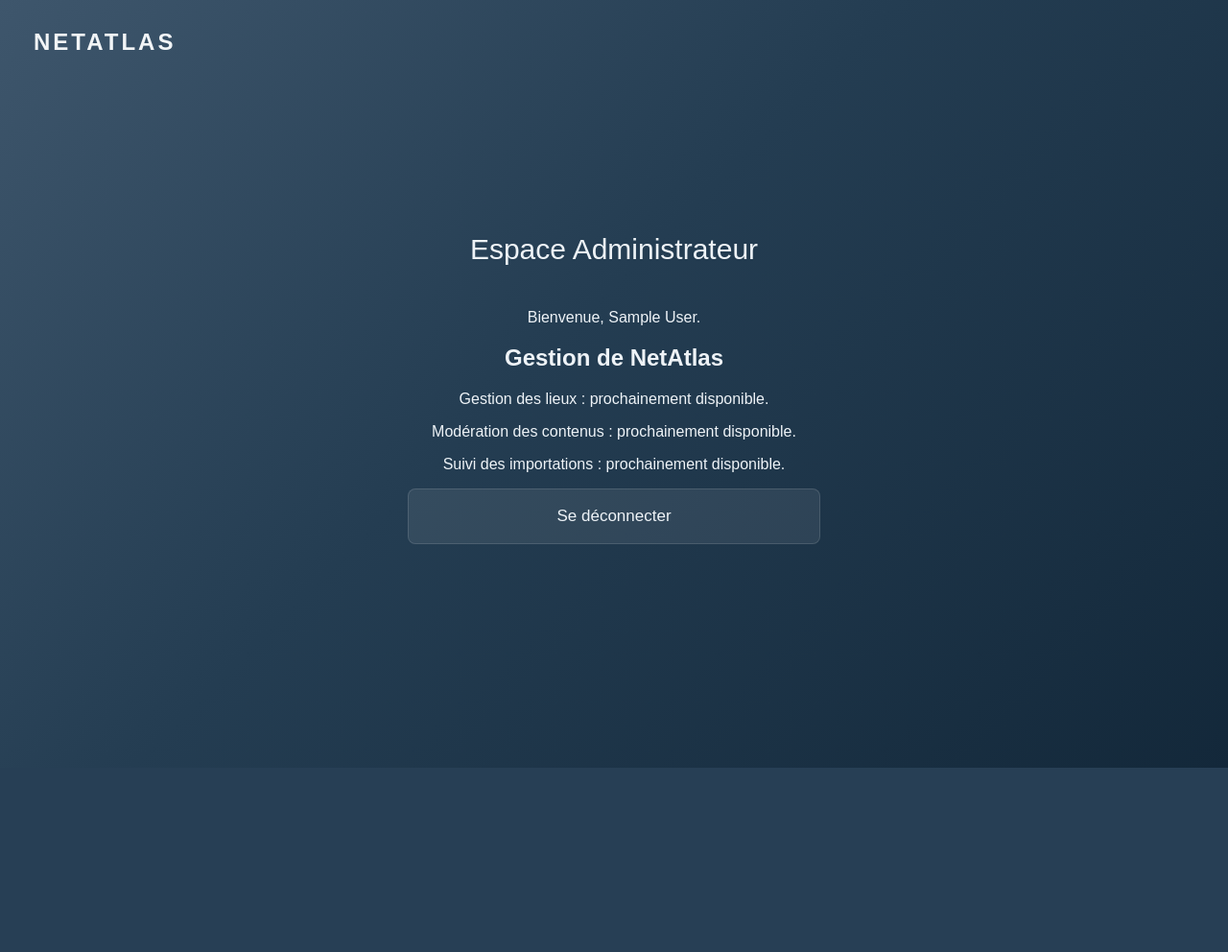
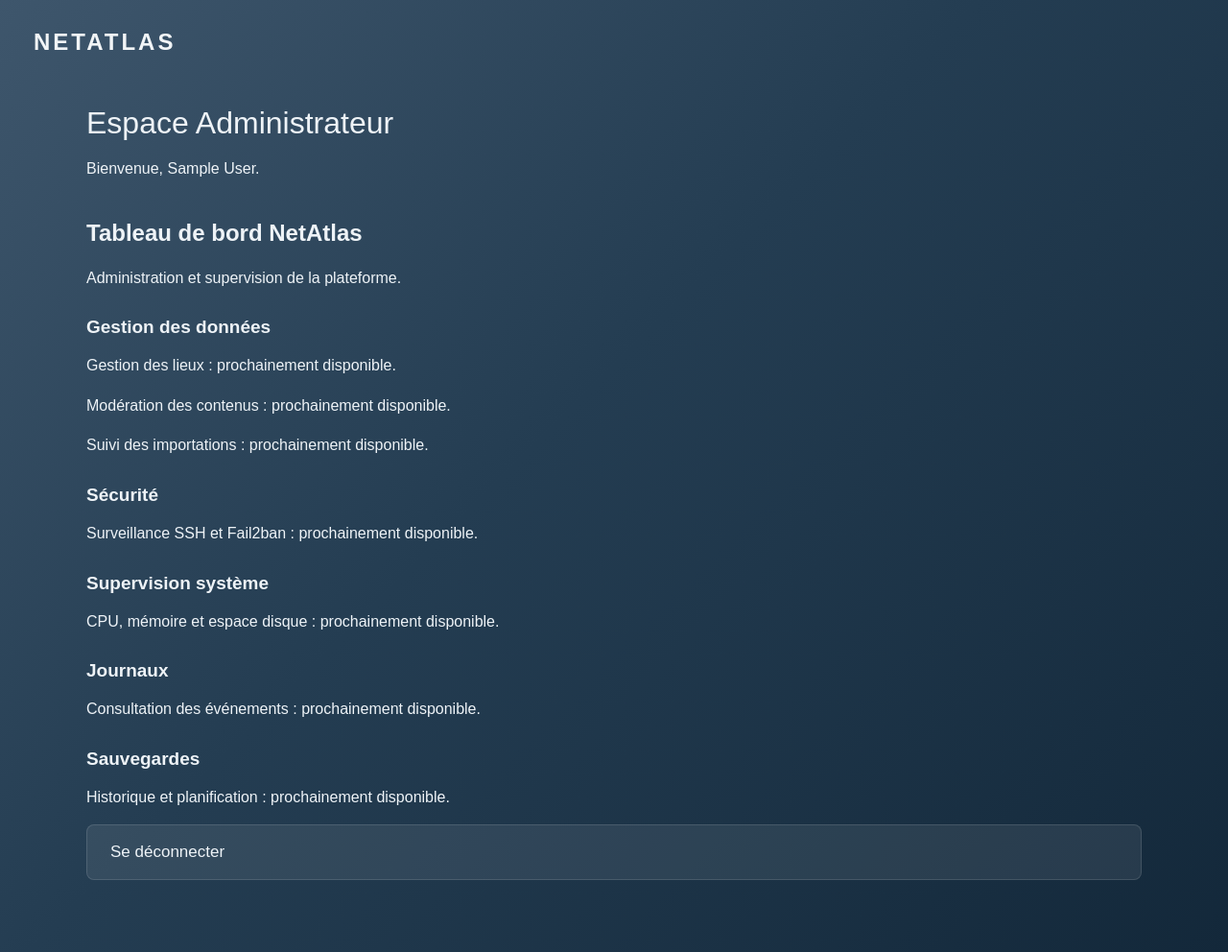
Before and after one commit to mirroir/NetAtlas, a Flask app: page /admin in a window 1280 px wide. Shown: the whole page at 96% size. Before the commit the page ends 800 px from the top, so only its background shows below. Run offline with Flask 3, Linux system fonts and the light colour scheme; the visitor is signed in with stand-in values (Sample User, id 1); some libraries are stand-ins or nearby versions.

Commit message:
Ajout de la préparation Passkey administrateur et amélioration du tableau de bord

```diff
--- a/web/app.py
+++ b/web/app.py
@@ -1,18 +1,24 @@
+import hashlib
 import os
+import secrets
 import sys
 from pathlib import Path
 
 from flask import Flask, redirect, render_template, request, session, url_for
 from flask_wtf.csrf import CSRFProtect
 from psycopg.errors import UniqueViolation
+from webauthn import options_to_json
 
 sys.path.insert(0, str(Path(__file__).resolve().parents[1] / "python"))
 
+
+from webauthn_service import generer_options_enregistrement
 
 from database import (
     ajouter_avis,
     authentifier_utilisateur,
     creer_utilisateur,
+    enregistrer_challenge_webauthn,
     enregistrer_reaction,
     get_avis_by_place,
     get_contexte_recherche,
@@ -261,6 +267,68 @@
         nom=session.get("nom"),
     )
 
+
+# ============================================================
+# PASSKEY - PREPARATION ENREGISTREMENT ADMINISTRATEUR
+# ============================================================
+
+
+@app.post("/admin/passkey/enregistrement/options")
+def options_enregistrement_passkey_admin():
+    """Prépare l'enregistrement d'une Passkey administrateur."""
+
+    if (
+        session.get("user_id") is None
+        or session.get("role") != "admin"
+    ):
+        return redirect(url_for("connexion_admin"))
+
+    # Invalider toute ancienne tentative avant d'en préparer une nouvelle.
+    session.pop("passkey_registration", None)
+
+    user_id = session["user_id"]
+    nom = session["nom"]
+
+    # Générer les options WebAuthn.
+    options = generer_options_enregistrement(
+        user_id=user_id,
+        nom=nom,
+    )
+
+    # Créer un identifiant aléatoire pour cette tentative.
+    session_binding = secrets.token_bytes(32)
+
+    # Calculer les empreintes conservées dans PostgreSQL.
+    challenge_hash = hashlib.sha256(
+        options.challenge
+    ).digest()
+
+    session_binding_hash = hashlib.sha256(
+        session_binding
+    ).digest()
+
+    # Enregistrer le challenge avec une expiration de 60 secondes.
+    enregistrer_challenge_webauthn(
+        challenge_hash=challenge_hash,
+        session_binding_hash=session_binding_hash,
+        operation="registration",
+        user_id=user_id,
+        duree_secondes=60,
+    )
+
+    # Conserver les données temporaires pour la vérification.
+    session["passkey_registration"] = {
+        "challenge": options.challenge.hex(),
+        "session_binding": session_binding.hex(),
+        "user_id": user_id,
+    }
+
+    # Transmettre les options au navigateur.
+    return app.response_class(
+        response=options_to_json(options),
+        status=200,
+        mimetype="application/json",
+    )
 
 # ============================================================
 # ESPACE UTILISATEUR
@@ -539,4 +607,4 @@
 
 
 if __name__ == "__main__":
-    app.run(host="0.0.0.0", port=5000)
+    app.run(host="127.0.0.1", port=5000)
--- a/web/static/style.css
+++ b/web/static/style.css
@@ -267,3 +267,68 @@
     max-width: 260px;
     margin: 40px auto 0;
 }
+
+/* ============================================================
+   NETATLAS - TABLEAU DE BORD ADMINISTRATION
+   ============================================================ */
+
+.page-admin {
+    min-height: 100vh;
+    padding: 110px 24px 60px;
+}
+
+.admin-contenu {
+    width: 100%;
+    max-width: 1100px;
+    margin: 0 auto;
+    text-align: left;
+}
+
+.admin-contenu h1 {
+    font-size: 32px;
+    font-weight: 400;
+    margin: 0 0 16px;
+}
+
+.admin-contenu h2 {
+    font-size: 24px;
+    margin: 40px 0 20px;
+}
+
+.admin-contenu h3 {
+    font-size: 19px;
+    margin: 28px 0 14px;
+}
+
+.admin-contenu p {
+    line-height: 1.6;
+}
+
+@media (max-width: 600px) {
+    .page-admin {
+        padding: 100px 18px 40px;
+    }
+
+    .admin-contenu h1 {
+        font-size: 26px;
+    }
+}
+
+/* ============================================================
+   NETATLAS - CORRECTION ERGONOMIQUE RECHERCHE
+   ============================================================ */
+
+.recherche-principale {
+    padding-top: 85px;
+    box-sizing: border-box;
+}
+
+@media (max-width: 600px) {
+    .recherche-principale {
+        padding-top: 100px;
+    }
+
+    .recherche-principale h1 {
+        font-size: 26px;
+    }
+}
--- a/web/templates/espace_admin.html
+++ b/web/templates/espace_admin.html
@@ -17,20 +17,40 @@
         NETATLAS
     </a>
 
-    <main class="page-acces">
-        <section class="acces-contenu">
+    <main class="page-admin">
+        <section class="admin-contenu">
 
             <h1>Espace Administrateur</h1>
 
             <p>Bienvenue, {{ nom }}.</p>
 
-            <h2>Gestion de NetAtlas</h2>
+            <h2>Tableau de bord NetAtlas</h2>
+
+            <p>
+                Administration et supervision de la plateforme.
+            </p>
+
+            <h3>Gestion des données</h3>
 
             <p>Gestion des lieux : prochainement disponible.</p>
+            <p>Modération des contenus : prochainement disponible.</p>
+            <p>Suivi des importations : prochainement disponible.</p>
 
-            <p>Modération des contenus : prochainement disponible.</p>
+            <h3>Sécurité</h3>
 
-            <p>Suivi des importations : prochainement disponible.</p>
+            <p>Surveillance SSH et Fail2ban : prochainement disponible.</p>
+
+            <h3>Supervision système</h3>
+
+            <p>CPU, mémoire et espace disque : prochainement disponible.</p>
+
+            <h3>Journaux</h3>
+
+            <p>Consultation des événements : prochainement disponible.</p>
+
+            <h3>Sauvegardes</h3>
+
+            <p>Historique et planification : prochainement disponible.</p>
 
             <a
                 class="choix-acces"
```
Also changed, not shown: tests/test_admin_passkey_web.py (added, +241 -0 lines).
